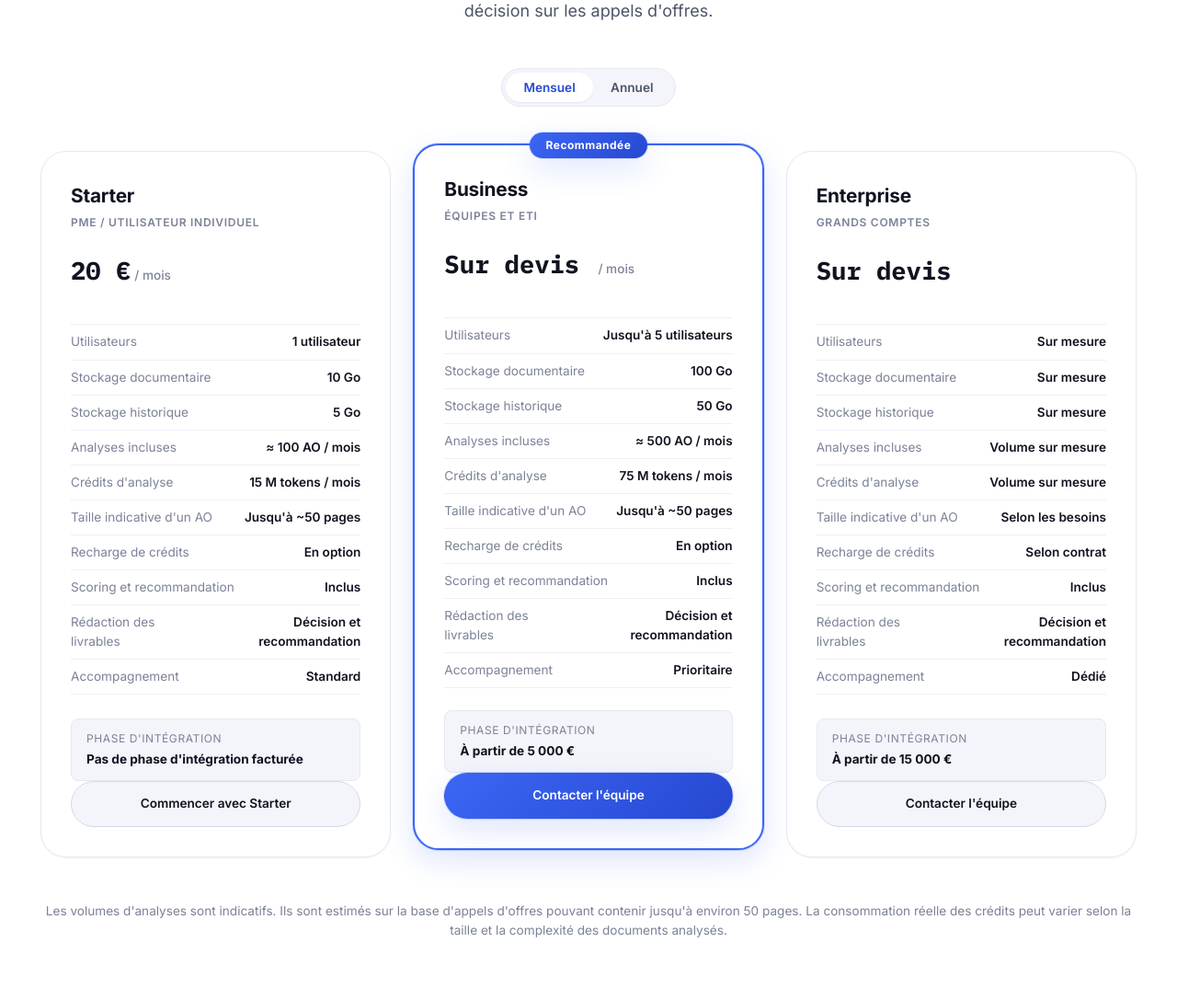
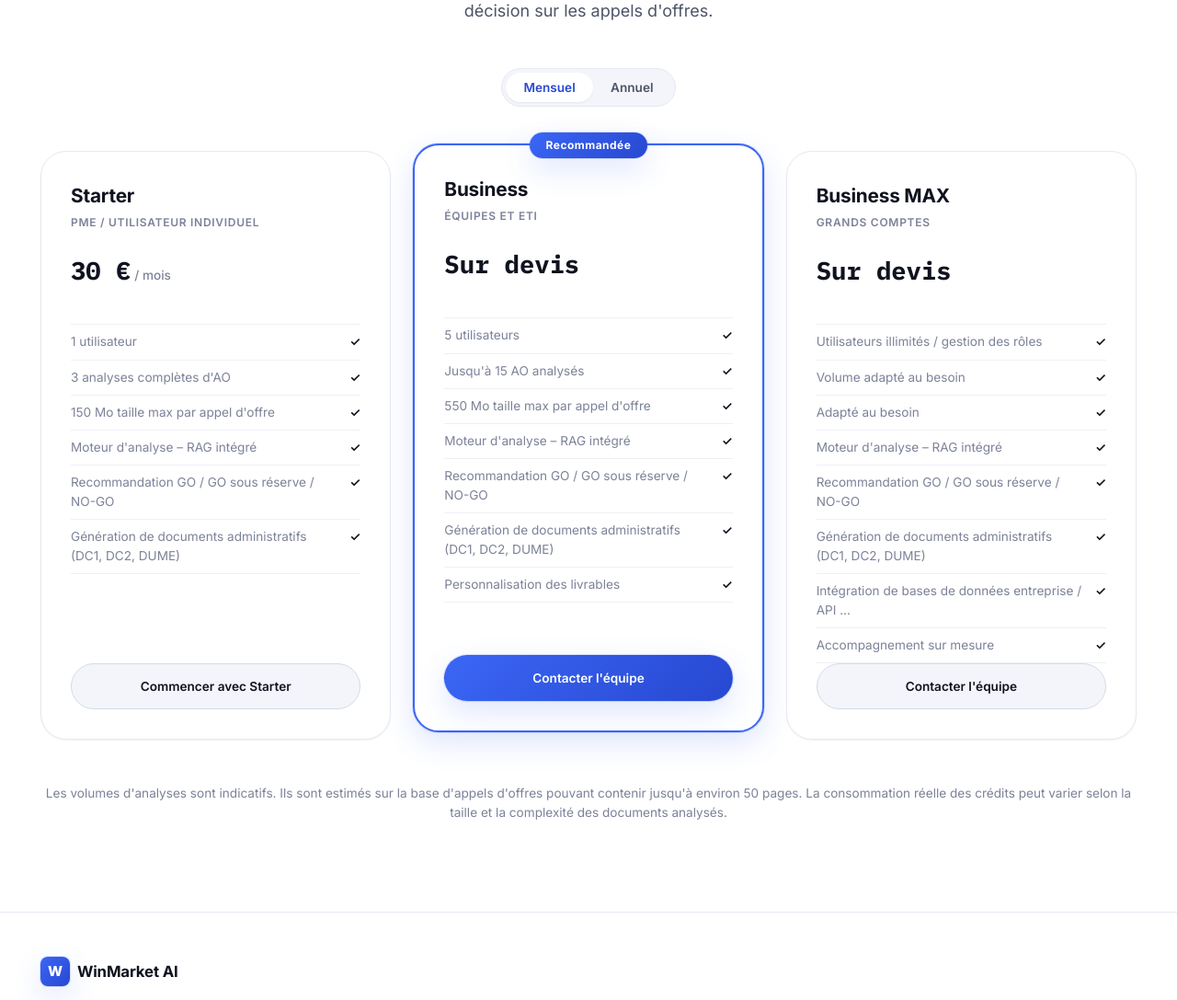
Before and after one commit to AdrienAkilal/WinMarket_AI, a FastAPI app: page /pricing in a window 1280 px wide. Shown: the part 320-1407 px from the top of the page at 92% size. Run offline with FastAPI, Linux system fonts and the light colour scheme; parts of the project's set-up code (start-up, migrations or seed data) failed here and were passed over; some libraries are stand-ins or nearby versions.

Commit message:
Update pricing grid: Starter 30 EUR/month, Business, Business MAX
- Starter: 30 EUR / month (also shown in the annual view, no annual price
  defined), new feature list.
- Business: "Sur devis", new feature list, "Recommandée" badge kept.
- Enterprise displayed as "Business MAX", "Sur devis", new feature list.
  The technical plan identifier stays "Enterprise" (contact link, contact
  form value, stored requests).
- Integration-phase blocks removed (not part of the new grid); existing
  classes, layout, CSS and CTA links unchanged.
- Login modal button label now names "Business MAX".

Co-Authored-By: Claude Opus 5.5 <noreply@anthropic.com>

```diff
--- a/templates/components/access_modal.html
+++ b/templates/components/access_modal.html
@@ -11,7 +11,7 @@
       <div style="display:flex;flex-direction:column;gap:12px">
         <a href="/login" class="btn btn-primary btn-block">Se connecter</a>
         <a href="/register" class="btn btn-secondary btn-block">Créer un compte Starter</a>
-        <a href="/pricing" class="btn btn-ghost btn-block">Découvrir Business et Enterprise</a>
+        <a href="/pricing" class="btn btn-ghost btn-block">Découvrir Business et Business MAX</a>
       </div>
     </div>
   </div>
--- a/templates/pricing.html
+++ b/templates/pricing.html
@@ -1,6 +1,6 @@
 {% extends "layout.html" %}
 {% block title %}Tarifs — WinMarket AI{% endblock %}
-{% block meta_description %}Découvrez les offres d'abonnement WinMarket AI : Starter, Business et Enterprise.{% endblock %}
+{% block meta_description %}Découvrez les offres d'abonnement WinMarket AI : Starter, Business et Business MAX.{% endblock %}
 {% block extra_css %}
 <link rel="stylesheet" href="/static/css/landing.css?v={{ asset_version('css/landing.css') }}">
 <link rel="stylesheet" href="/static/css/pricing.css?v={{ asset_version('css/pricing.css') }}">
@@ -33,27 +33,19 @@
             <div class="pricing-plan-target">PME / utilisateur individuel</div>
           </div>
           <div class="pricing-price">
-            <span class="price-monthly">20 €<span class="pricing-period">/ mois</span></span>
-            <span class="price-annual" hidden>2 400 €<span class="pricing-period">/ an</span></span>
+            <span class="price-monthly">30 €<span class="pricing-period">/ mois</span></span>
+            <span class="price-annual" hidden>30 €<span class="pricing-period">/ mois</span></span>
           </div>
 
           <div class="pricing-specs">
-            <div class="pricing-spec-row"><span class="pricing-spec-label">Utilisateurs</span><span class="pricing-spec-value">1 utilisateur</span></div>
-            <div class="pricing-spec-row"><span class="pricing-spec-label">Stockage documentaire</span><span class="pricing-spec-value">10 Go</span></div>
-            <div class="pricing-spec-row"><span class="pricing-spec-label">Stockage historique</span><span class="pricing-spec-value">5 Go</span></div>
-            <div class="pricing-spec-row"><span class="pricing-spec-label">Analyses incluses</span><span class="pricing-spec-value">≈ 100 AO / mois</span></div>
-            <div class="pricing-spec-row"><span class="pricing-spec-label">Crédits d'analyse</span><span class="pricing-spec-value">15 M tokens / mois</span></div>
-            <div class="pricing-spec-row"><span class="pricing-spec-label">Taille indicative d'un AO</span><span class="pricing-spec-value">Jusqu'à ~50 pages</span></div>
-            <div class="pricing-spec-row"><span class="pricing-spec-label">Recharge de crédits</span><span class="pricing-spec-value">En option</span></div>
-            <div class="pricing-spec-row"><span class="pricing-spec-label">Scoring et recommandation</span><span class="pricing-spec-value">Inclus</span></div>
-            <div class="pricing-spec-row"><span class="pricing-spec-label">Rédaction des livrables</span><span class="pricing-spec-value">Décision et recommandation</span></div>
-            <div class="pricing-spec-row"><span class="pricing-spec-label">Accompagnement</span><span class="pricing-spec-value">Standard</span></div>
+            <div class="pricing-spec-row"><span class="pricing-spec-label">1 utilisateur</span><span class="pricing-spec-value">✓</span></div>
+            <div class="pricing-spec-row"><span class="pricing-spec-label">3 analyses complètes d'AO</span><span class="pricing-spec-value">✓</span></div>
+            <div class="pricing-spec-row"><span class="pricing-spec-label">150 Mo taille max par appel d'offre</span><span class="pricing-spec-value">✓</span></div>
+            <div class="pricing-spec-row"><span class="pricing-spec-label">Moteur d'analyse – RAG intégré</span><span class="pricing-spec-value">✓</span></div>
+            <div class="pricing-spec-row"><span class="pricing-spec-label">Recommandation GO / GO sous réserve / NO-GO</span><span class="pricing-spec-value">✓</span></div>
+            <div class="pricing-spec-row"><span class="pricing-spec-label">Génération de documents administratifs (DC1, DC2, DUME)</span><span class="pricing-spec-value">✓</span></div>
           </div>
 
-          <div class="pricing-setup">
-            <span class="pricing-setup-label">Phase d'intégration</span>
-            <span class="pricing-setup-value">Pas de phase d'intégration facturée</span>
-          </div>
           <a class="btn btn-secondary btn-block" href="/register">Commencer avec Starter</a>
         </div>
 
@@ -65,58 +57,45 @@
             <div class="pricing-plan-target">Équipes et ETI</div>
           </div>
           <div class="pricing-price">
-            <span class="price-monthly">Sur devis <span class="pricing-period">/ mois</span></span>
-            <span class="price-annual" hidden>Sur devis<span class="pricing-period">/ an</span></span>
+            <span class="price-monthly">Sur devis</span>
+            <span class="price-annual" hidden>Sur devis</span>
           </div>
 
           <div class="pricing-specs">
-            <div class="pricing-spec-row"><span class="pricing-spec-label">Utilisateurs</span><span class="pricing-spec-value">Jusqu'à 5 utilisateurs</span></div>
-            <div class="pricing-spec-row"><span class="pricing-spec-label">Stockage documentaire</span><span class="pricing-spec-value">100 Go</span></div>
-            <div class="pricing-spec-row"><span class="pricing-spec-label">Stockage historique</span><span class="pricing-spec-value">50 Go</span></div>
-            <div class="pricing-spec-row"><span class="pricing-spec-label">Analyses incluses</span><span class="pricing-spec-value">≈ 500 AO / mois</span></div>
-            <div class="pricing-spec-row"><span class="pricing-spec-label">Crédits d'analyse</span><span class="pricing-spec-value">75 M tokens / mois</span></div>
-            <div class="pricing-spec-row"><span class="pricing-spec-label">Taille indicative d'un AO</span><span class="pricing-spec-value">Jusqu'à ~50 pages</span></div>
-            <div class="pricing-spec-row"><span class="pricing-spec-label">Recharge de crédits</span><span class="pricing-spec-value">En option</span></div>
-            <div class="pricing-spec-row"><span class="pricing-spec-label">Scoring et recommandation</span><span class="pricing-spec-value">Inclus</span></div>
-            <div class="pricing-spec-row"><span class="pricing-spec-label">Rédaction des livrables</span><span class="pricing-spec-value">Décision et recommandation</span></div>
-            <div class="pricing-spec-row"><span class="pricing-spec-label">Accompagnement</span><span class="pricing-spec-value">Prioritaire</span></div>
+            <div class="pricing-spec-row"><span class="pricing-spec-label">5 utilisateurs</span><span class="pricing-spec-value">✓</span></div>
+            <div class="pricing-spec-row"><span class="pricing-spec-label">Jusqu'à 15 AO analysés</span><span class="pricing-spec-value">✓</span></div>
+            <div class="pricing-spec-row"><span class="pricing-spec-label">550 Mo taille max par appel d'offre</span><span class="pricing-spec-value">✓</span></div>
+            <div class="pricing-spec-row"><span class="pricing-spec-label">Moteur d'analyse – RAG intégré</span><span class="pricing-spec-value">✓</span></div>
+            <div class="pricing-spec-row"><span class="pricing-spec-label">Recommandation GO / GO sous réserve / NO-GO</span><span class="pricing-spec-value">✓</span></div>
+            <div class="pricing-spec-row"><span class="pricing-spec-label">Génération de documents administratifs (DC1, DC2, DUME)</span><span class="pricing-spec-value">✓</span></div>
+            <div class="pricing-spec-row"><span class="pricing-spec-label">Personnalisation des livrables</span><span class="pricing-spec-value">✓</span></div>
           </div>
 
-          <div class="pricing-setup">
-            <span class="pricing-setup-label">Phase d'intégration</span>
-            <span class="pricing-setup-value">À partir de 5 000 €</span>
-          </div>
           <a class="btn btn-primary btn-block" href="/contact?plan=Business">Contacter l'équipe</a>
         </div>
 
-        <!-- Enterprise -->
+        <!-- Business MAX (technical plan identifier kept as "Enterprise": contact form value, stored requests) -->
         <div class="pricing-card">
           <div>
-            <div class="pricing-plan-name">Enterprise</div>
+            <div class="pricing-plan-name">Business MAX</div>
             <div class="pricing-plan-target">Grands comptes</div>
           </div>
           <div class="pricing-price">
             <span class="price-monthly">Sur devis</span>
-            <span class="price-annual" hidden>À partir de 15 000 €<span class="pricing-period">/ an</span></span>
+            <span class="price-annual" hidden>Sur devis</span>
           </div>
 
           <div class="pricing-specs">
-            <div class="pricing-spec-row"><span class="pricing-spec-label">Utilisateurs</span><span class="pricing-spec-value">Sur mesure</span></div>
-            <div class="pricing-spec-row"><span class="pricing-spec-label">Stockage documentaire</span><span class="pricing-spec-value">Sur mesure</span></div>
-            <div class="pricing-spec-row"><span class="pricing-spec-label">Stockage historique</span><span class="pricing-spec-value">Sur mesure</span></div>
-            <div class="pricing-spec-row"><span class="pricing-spec-label">Analyses incluses</span><span class="pricing-spec-value">Volume sur mesure</span></div>
-            <div class="pricing-spec-row"><span class="pricing-spec-label">Crédits d'analyse</span><span class="pricing-spec-value">Volume sur mesure</span></div>
-            <div class="pricing-spec-row"><span class="pricing-spec-label">Taille indicative d'un AO</span><span class="pricing-spec-value">Selon les besoins</span></div>
-            <div class="pricing-spec-row"><span class="pricing-spec-label">Recharge de crédits</span><span class="pricing-spec-value">Selon contrat</span></div>
-            <div class="pricing-spec-row"><span class="pricing-spec-label">Scoring et recommandation</span><span class="pricing-spec-value">Inclus</span></div>
-            <div class="pricing-spec-row"><span class="pricing-spec-label">Rédaction des livrables</span><span class="pricing-spec-value">Décision et recommandation</span></div>
-            <div class="pricing-spec-row"><span class="pricing-spec-label">Accompagnement</span><span class="pricing-spec-value">Dédié</span></div>
+            <div class="pricing-spec-row"><span class="pricing-spec-label">Utilisateurs illimités / gestion des rôles</span><span class="pricing-spec-value">✓</span></div>
+            <div class="pricing-spec-row"><span class="pricing-spec-label">Volume adapté au besoin</span><span class="pricing-spec-value">✓</span></div>
+            <div class="pricing-spec-row"><span class="pricing-spec-label">Adapté au besoin</span><span class="pricing-spec-value">✓</span></div>
+            <div class="pricing-spec-row"><span class="pricing-spec-label">Moteur d'analyse – RAG intégré</span><span class="pricing-spec-value">✓</span></div>
+            <div class="pricing-spec-row"><span class="pricing-spec-label">Recommandation GO / GO sous réserve / NO-GO</span><span class="pricing-spec-value">✓</span></div>
+            <div class="pricing-spec-row"><span class="pricing-spec-label">Génération de documents administratifs (DC1, DC2, DUME)</span><span class="pricing-spec-value">✓</span></div>
+            <div class="pricing-spec-row"><span class="pricing-spec-label">Intégration de bases de données entreprise / API ...</span><span class="pricing-spec-value">✓</span></div>
+            <div class="pricing-spec-row"><span class="pricing-spec-label">Accompagnement sur mesure</span><span class="pricing-spec-value">✓</span></div>
           </div>
 
-          <div class="pricing-setup">
-            <span class="pricing-setup-label">Phase d'intégration</span>
-            <span class="pricing-setup-value">À partir de 15 000 €</span>
-          </div>
           <a class="btn btn-secondary btn-block" href="/contact?plan=Enterprise">Contacter l'équipe</a>
         </div>
       </div>
```
Also changed, not shown: tests/test_pricing_grid.py (added, +76 -0 lines).
